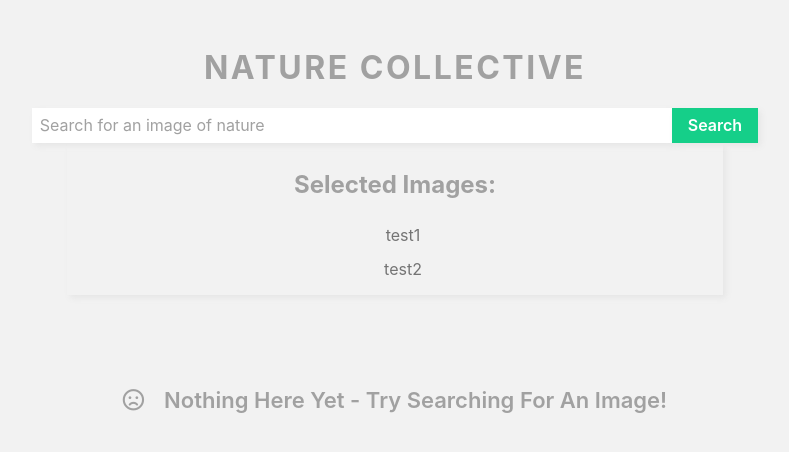
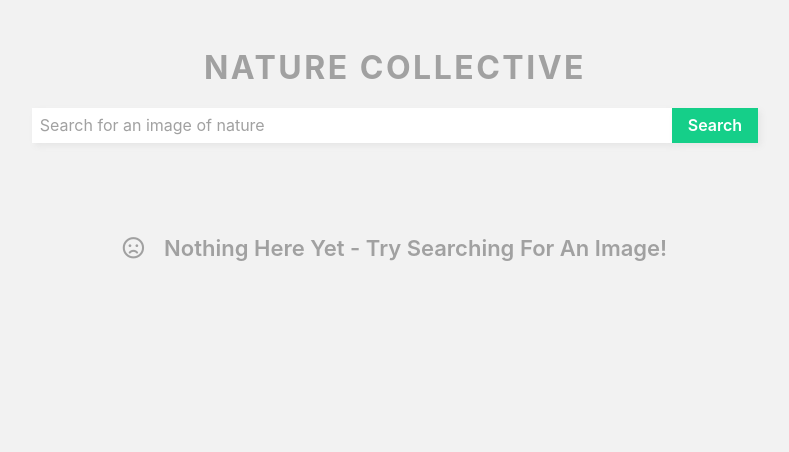
Before and after one commit to aaronsomo/nature-collective, a React (Create React App) app: page / in a window 1280 px wide. Shown: the top 452 px of the page, without its empty margins (245-1034 px from the left). Built offline with nearby package versions, Linux system fonts and the light colour scheme.

Commit message:
conditionally renders selected titles list

```diff
--- a/src/App.js
+++ b/src/App.js
@@ -18,7 +18,7 @@ class App extends Component {
       error: false,
       results: [],
       noResultsText: this.starterText,
-      selectedTitles: ['test1', 'test2'],
+      selectedTitles: [],
     };
   }
 
@@ -67,12 +67,14 @@ class App extends Component {
   };
 
   render() {
-    let { results, loading, error, noResultsText } = this.state;
+    let { results, loading, error, noResultsText, selectedTitles } = this.state;
     return (
       <div className="App">
         <h1 className="app-title">Nature Collective</h1>
         <Input onSubmit={this.handleSubmitQuery} clearApp={this.clearApp} />
-        <SelectedTitles selectedTitles={this.state.selectedTitles} />
+        {selectedTitles.length > 0 ? (
+          <SelectedTitles selectedTitles={selectedTitles} />
+        ) : null}
         {error && <Error error={error} />}
         {loading && <Loader />}
         <section className="image-results">
```
